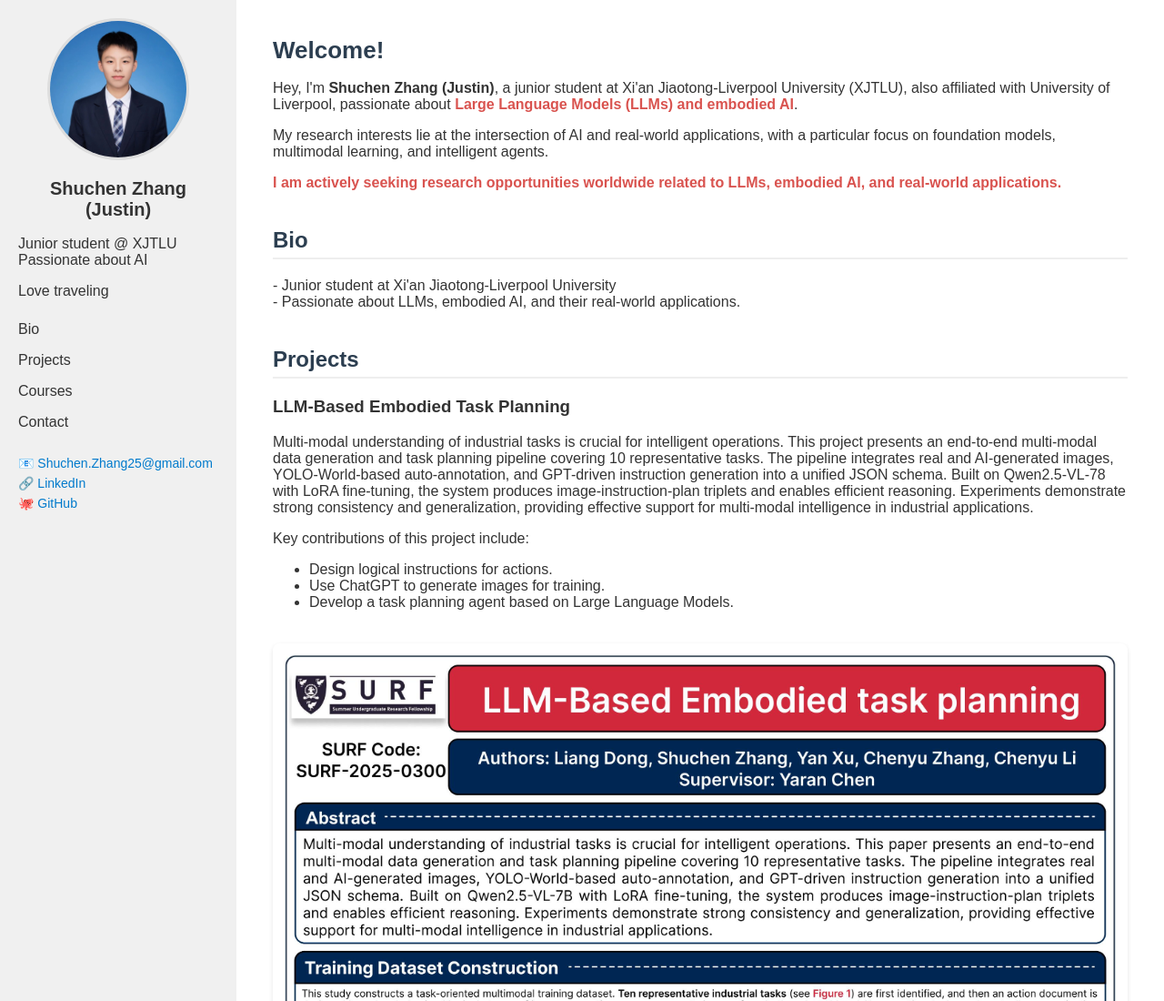
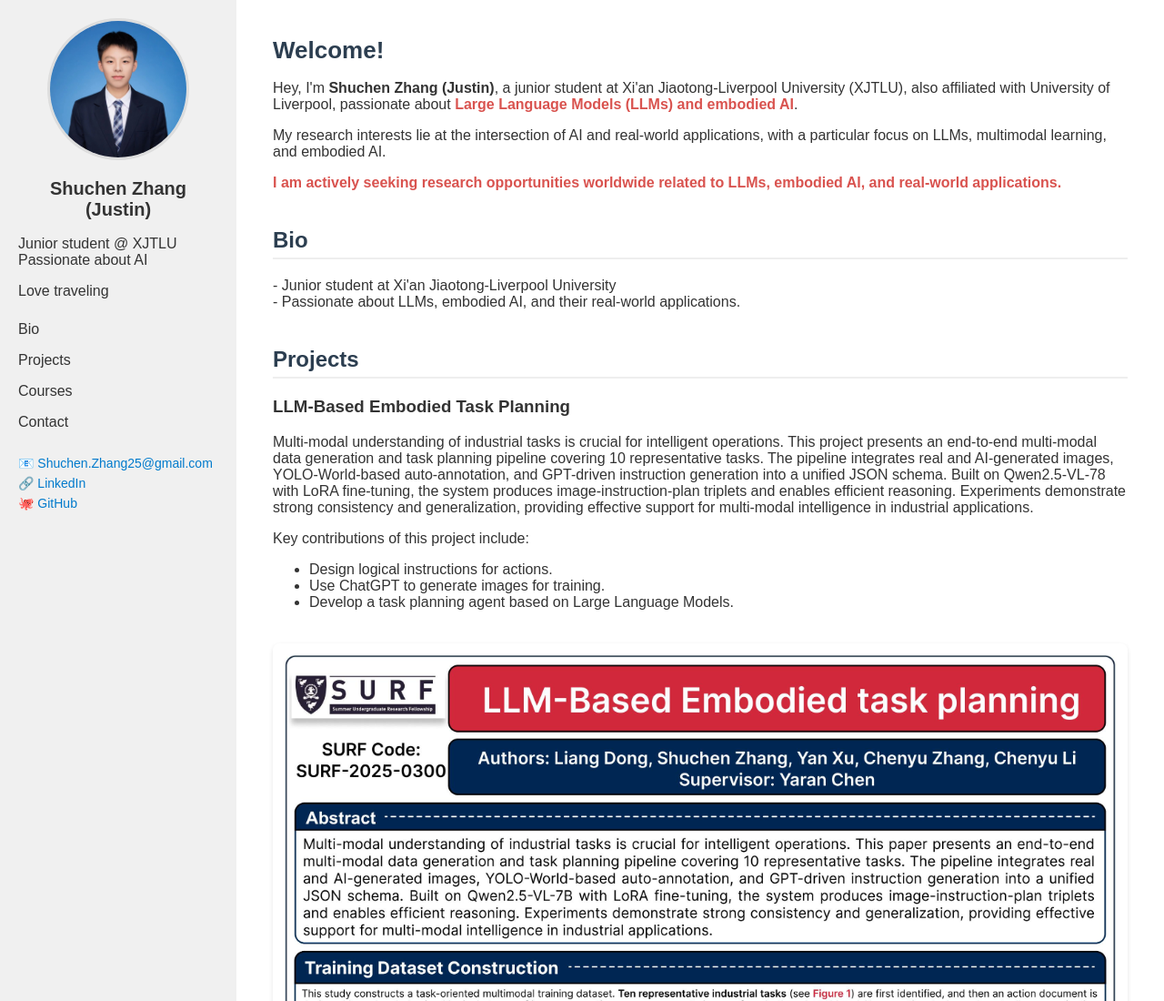
Before and after one commit to JustinShuchen/JustinShuchen.github.io, a plain HTML site: page index.html in a window 1280 px wide. Shown: the top 1100 px of the page at 91% size. Drawn offline with Linux system fonts and the light colour scheme.

Commit message:
Update index.html

```diff
--- a/index.html
+++ b/index.html
@@ -123,7 +123,7 @@
       </p>
       <p>
         My research interests lie at the intersection of AI and real-world applications,
-        with a particular focus on foundation models, multimodal learning, and intelligent agents.
+        with a particular focus on LLMs, multimodal learning, and embodied AI.
       </p>
       <p class="highlight">
         I am actively seeking research opportunities worldwide related to LLMs, embodied AI, and real-world applications.
```
